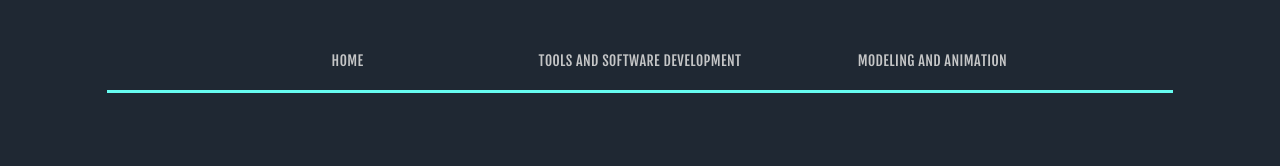
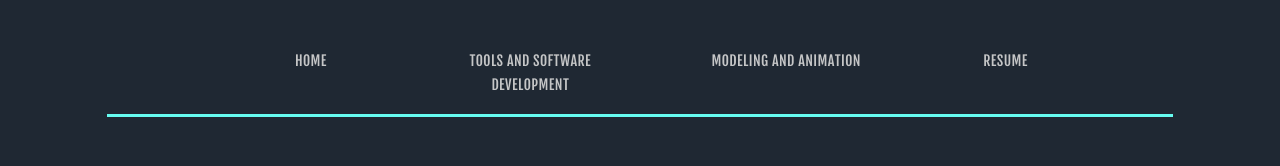
Before and after one commit to harrisjacob/pw-source, a React (Create React App) app: page / in a window 1280 px wide. Shown: the top 166 px of the page. Built offline with nearby package versions, Linux system fonts and the light colour scheme.

Commit message:
Added infrastructure for resume

```diff
--- a/src/App.js
+++ b/src/App.js
@@ -7,7 +7,6 @@ import CityGenerator from './components/CS/CityGenerator';
 import Compiler from './components/CS/Compiler';
 import MiniShell from './components/CS/MiniShell';
 import SudokuSolver from './components/CS/SudokuSolver';
-import DemoPage from './components/CS/DemoPage';
 
 import Skyhook from './components/Animation/Skyhook';
 import DuckAnimation from './components/Animation/DuckAnimation';
@@ -73,7 +72,6 @@ export default function App() {
 						<Route exact path="/luxo-animation" component={LuxoAnimation} />
 						<Route exact path="/corona-bottle" component={CoronaBottle} />
 						<Route exact path="/skyhook" component={Skyhook} />
-						<Route exact path="/demo-page" component={DemoPage} />
 						<Route exact path="/city-generator" component={CityGenerator} />
 						<Route exact path="/pulse-rifle" component={PulseRifle} />
 			            <Route exact path="/" component={Home} />
--- a/src/components/CS/DemoPage.js
+++ b/src/components/CS/DemoPage.js
@@ -1,9 +1,6 @@
 import React from 'react';
-import Typography from '@material-ui/core/Typography';
 import { makeStyles } from '@material-ui/core/styles';
-import Grid from "@material-ui/core/Grid";
 import contentStyle from "../subcomponents/contentStyle";
-import GithubButton from '../subcomponents/GithubButton';
 
 const useStyles = makeStyles((theme) => ({
 }));
--- a/src/components/subcomponents/SiteNav.js
+++ b/src/components/subcomponents/SiteNav.js
@@ -16,7 +16,11 @@ const useStyles = makeStyles((theme) => ({
   ButtonText: {
   	color: theme.palette.gray.main,
   	fontFamily: 'Fjalla One, sansSerif',
-  }
+  },
+  ButtonLink: {
+  	textDecoration: "none",
+  },
+
 }));
 
 
@@ -26,7 +30,7 @@ export default function SiteNav() {
 	const classes = useStyles();
 
 	return (<Grid container spacing={3} justify="center" className={classes.NavForm}>
-				<Grid item xs={4} align="center">
+				<Grid item xs={3} align="center">
 					<Button to="/" component={Link}>
 						<Typography variant="button" display="block" className={classes.ButtonText}>
 						Home
@@ -34,12 +38,23 @@ export default function SiteNav() {
 					</Button>
 				</Grid>
 
-				<Grid item xs={4} align="center">
+				<Grid item xs={3} align="center">
 					<Dropdown className={classes.dropdown} type="CompSci" />
 				</Grid>
 				<Grid item xs={4} align="center">
 					<Dropdown className={classes.dropdown} type="ModelAndAnim" />
 				</Grid>
+
+				<Grid item xs={2} align="center">
+					<Button>
+						<a href="./assets/Jacob_Harris_Resume.pdf" target="_blank" className={classes.ButtonLink}>
+							<Typography variant="button" display="block" className={classes.ButtonText}>
+								Resume
+							</Typography>
+						</a>
+					</Button>
+				</Grid>
+
 			</Grid>
 			);
 
```
